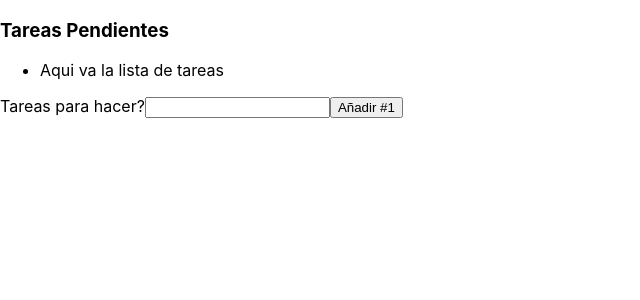
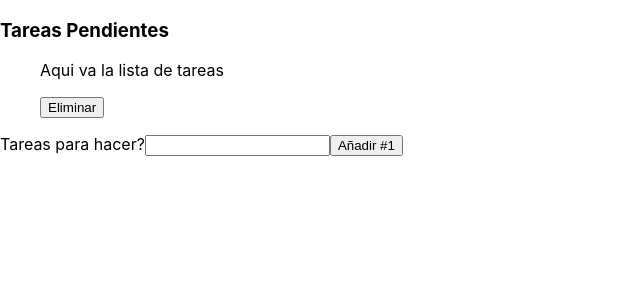
Before and after one commit to lrodriguez911/Practica-React, a React (Create React App) app in the folder works-todo/: page / in a window 1280 px wide. Shown: the top 300 px of the page, without its empty margins (0-640 px from the left). Built offline with nearby package versions, Linux system fonts and the light colour scheme.

Commit message:
agregado boton de eliminar utilizando setState

```diff
--- a/works-todo/src/index.js
+++ b/works-todo/src/index.js
@@ -37,6 +37,7 @@ class WorksTodo extends React.Component {
           <button>
             Añadir #{this.state.items.length + 1}
           </button>
+
           </form>
         </div>
     )
@@ -51,6 +52,7 @@ handleChangedelete(){
 }
 handleSubmit(e){
   e.preventDefault();
+  console.log(e)
   if(this.state.text.length === 0){ //evita que se agreguen tareas en blanco
     return;
   }
@@ -68,10 +70,12 @@ class TodoList extends React.Component {
   render(){
     return (
       <ul>
-        <li>Aqui va la lista de tareas</li>
+        <p>Aqui va la lista de tareas</p>
         {this.props.items.map( (items) =>
-        <li key={items.id}>{items.text} <button onChange={alert('delete')}>Eliminar</button></li>
-        )}
+        <li key={items.id}>{items.text}</li>)}<button onClick={() =>
+        {this.setState(this.props.items.pop()) // utilizo setState para avisar q cuando se
+        // hace click se tiene q eliminar la prop
+          }}>Eliminar</button>
       </ul>
     );
   }
```
